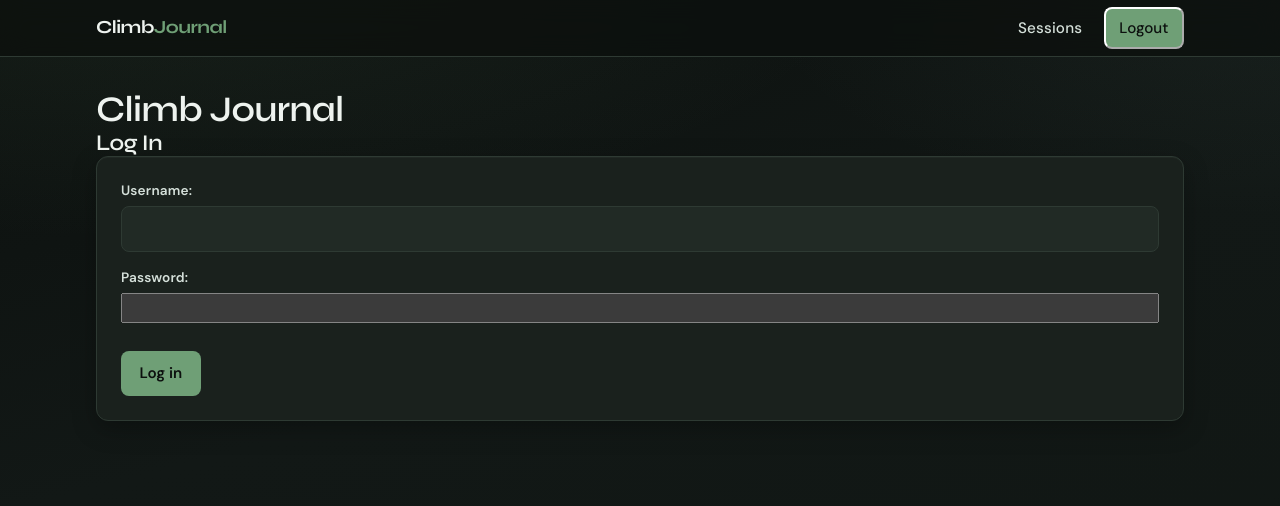
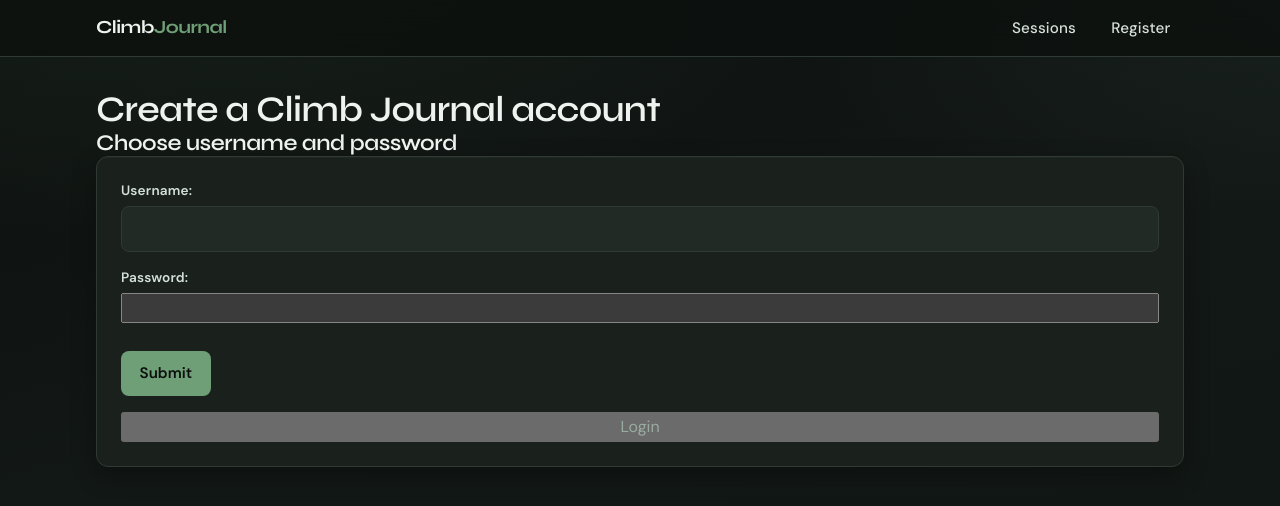
Before and after one commit to ThomasMaher/climb-journal-web, a React (Vite) app: page /login in a window 1280 px wide. Shown: the top 506 px of the page. Built offline with nearby package versions, Linux system fonts and the light colour scheme; no server answers.

Commit message:
Set up registration form

```diff
--- a/src/App.tsx
+++ b/src/App.tsx
@@ -3,8 +3,8 @@ import Session from './pages/sessions/session.tsx';
 import NewSession from './pages/sessions/newSession.tsx';
 import NavBar from './pages/navbar.tsx';
 import Home from './pages/home.tsx';
-import ProtectedRoute from './ProtectedRoute';
-import Login from './Login';
+import ProtectedRoute from './pages/auth/ProtectedRoute.tsx';
+import Login from './pages/auth/Login.tsx';
 
 function App() {
   return (
--- a/src/api/user.ts
+++ b/src/api/user.ts
@@ -1,7 +1,7 @@
 import { API_URL, fetchApi } from './utils';
-import type { LoginData } from './models/user_models';
+import type { UserData } from './models/user_models';
 
-export async function getUserHomeStats(userId: string) {
+export async function getUserHomeStats() {
     return fetchApi(`${API_URL}/home_stats.json`);
 }
 
@@ -9,7 +9,7 @@ export async function getUserStatus() {
     return fetchApi(`${API_URL}/user_status.json`);
 }
 
-export async function login(formData: LoginData) {
+export async function login(formData: UserData) {
     const { username, password } = formData;
 
     return fetchApi(`${API_URL}/login.json`, {
@@ -31,3 +31,16 @@ export async function logout() {
         },
     })
 }
+
+export async function register(formData: UserData) {
+    const { username, password } = formData;
+    return fetchApi(`${API_URL}/users`, {
+        method: 'POST',
+        headers: {
+            "Content-Type": "application/json",
+        },
+        body: JSON.stringify({
+            user: { username, password_digest: password, }
+        })
+    })
+}
--- a/src/main.tsx
+++ b/src/main.tsx
@@ -5,7 +5,7 @@ import './styles/tokens.css';
 import './styles/base.css';
 import './styles/components.css';
 import App from './App.tsx';
-import { AuthProvider } from './AuthContext'
+import { AuthProvider } from './pages/auth/AuthContext.tsx'
 
 createRoot(document.getElementById('root')!).render(
   <StrictMode>
--- a/src/models/user_models.ts
+++ b/src/models/user_models.ts
@@ -17,4 +17,4 @@ export type UserState = {
     loading: boolean;
 }
 
-export type LoginData = {username: string, password: string};
+export type UserData = {username: string, password: string};
--- a/src/AuthContext.tsx
+++ b/src/pages/auth/AuthContext.tsx
@@ -1,6 +1,6 @@
 import { createContext, useContext, useEffect, useState } from "react";
-import { getUserStatus } from "./api/user";
-import type { UserState } from "./models/user_models";
+import { getUserStatus } from "../../api/user";
+import type { UserState } from "../../models/user_models";
 
 const AuthContext = createContext<UserState>({user: null, setUser: ()=> {}, loading: true});
 
--- a/src/Login.tsx
+++ b/src/pages/auth/Login.tsx
@@ -1,8 +1,8 @@
 import { useState } from 'react';
 import { useAuth } from './AuthContext';
-import { login } from './api/user';
+import { login, register } from '../../api/user';
 import { useNavigate } from 'react-router-dom';
-import type { LoginData } from './models/user_models';
+import type { UserData } from '../../models/user_models';
 
 type ApiFormErrors = Record<string, string[]> | { form: string };
 
@@ -11,10 +11,11 @@ function Login() {
     const { setUser } = useAuth();
     const [errors, setErrors] = useState<ApiFormErrors | undefined>(undefined);
     const [submitting, setSubmitting] = useState<boolean>(false);
-    const [formData, setFormData] = useState<LoginData>({
+    const [formData, setFormData] = useState<UserData>({
         username: '',
         password: '',
-    })
+    });
+    const [registering, setRegistering] = useState<boolean>(false);
 
     const handleSubmit = async (e: React.FormEvent<HTMLFormElement>) => {
         e.preventDefault();
@@ -22,27 +23,46 @@ function Login() {
         setSubmitting(true);
 
         try {
-            const response = await login(formData);
-            if (response.ok) {
+            let response;
+            if (registering) {
+                response = await register(formData);
+            } else {
+                response = await login(formData);
+            }
+            if (response?.ok) {
                 setUser(response.data);
                 navigate(`/`);
             } else {
-                setErrors(response.data?.errors || 'Unable to log in.');
+                setErrors(response?.data?.errors || 'An error occurred.');
             }
         } catch (err: unknown) {
             if (err instanceof Error) {
-                setErrors({ form: err?.message || 'Unable to log in.'})
+                setErrors({ form: err?.message || 'An error occurred.'})
             }
         } finally {
             setSubmitting(false)
         }
     }
 
+    const switchFormType = () => {
+        setErrors(undefined);
+
+        return (
+            <button onClick={() => setRegistering(!registering)}>
+                {registering ? "Login" : "Register"}
+            </button>
+        );
+    }
+
     return(
         <>
-            <h1>Climb Journal</h1>
+            <h1>
+                {registering ? 'Climb Journal' : 'Create a Climb Journal account'}
+            </h1>
 
-            <h2>Log In</h2>
+            <h2>
+                {registering ? 'Log In' : 'Choose username and password'}
+            </h2>
             <form className="form-panel form-stack" onSubmit={handleSubmit}>
                 {errors && (
                     <p className="error-banner" role="alert">
@@ -70,9 +90,17 @@ function Login() {
 
                 <div className="form-actions">
                     <button type="submit" className="btn" disabled={submitting}>
-                        {submitting ? 'Logging in ...' : 'Log in'}
+                        {submitting ? 'Logging in ...' : 'Submit'}
                     </button>
                 </div>
+                <button
+                    onClick={() => {
+                        setErrors(undefined);
+                        setRegistering(!registering);
+                    }}
+                    >
+                    {registering ? "Register" : "Login"}
+                    </button>
             </form>
         </>
     )
--- a/src/pages/navbar.tsx
+++ b/src/pages/navbar.tsx
@@ -1,11 +1,11 @@
 import type { MouseEvent } from 'react';
 import { Link, useNavigate } from 'react-router-dom';
 import { logout } from '../api/user';
-import { useAuth } from '../AuthContext';
+import { useAuth } from './auth/AuthContext';
 
 function NavBar() {
   const navigate = useNavigate();
-  const { setUser } = useAuth();
+  const { user, setUser } = useAuth();
 
   const handleLogout = async (e: MouseEvent<HTMLButtonElement>) => {
     e.preventDefault();
@@ -18,6 +18,22 @@ function NavBar() {
     navigate('/');
   }
 
+  const renderUserButton = () => {
+    if (!user) {
+      return (
+        <Link to="/login" state={{ registering: true }} className="site-nav__link">
+          Register
+        </Link>
+      )
+    } else {
+      return (
+        <button onClick={(e) => handleLogout(e)} className="site-nav__link site-nav__link--primary">
+          Logout
+        </button>
+      )
+    }
+  }
+
   return (
     <header className="site-nav">
       <div className="site-nav__inner">
@@ -28,9 +44,7 @@ function NavBar() {
           <Link to="/" className="site-nav__link">
             Sessions
           </Link>
-          <button onClick={(e) => handleLogout(e)} className="site-nav__link site-nav__link--primary">
-            Logout
-          </button>
+          {renderUserButton()}
         </nav>
       </div>
     </header>
```
Also changed, not shown: src/pages/auth/ProtectedRoute.tsx (renamed from src/ProtectedRoute.tsx).
